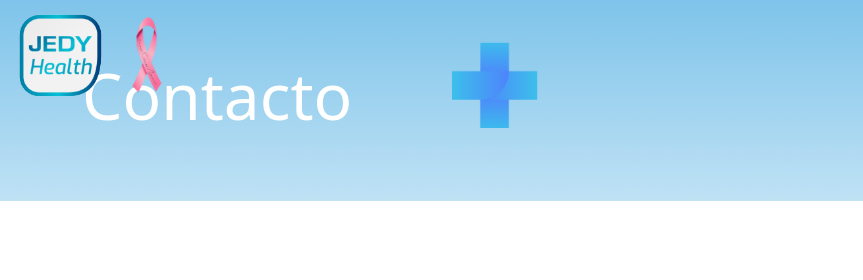
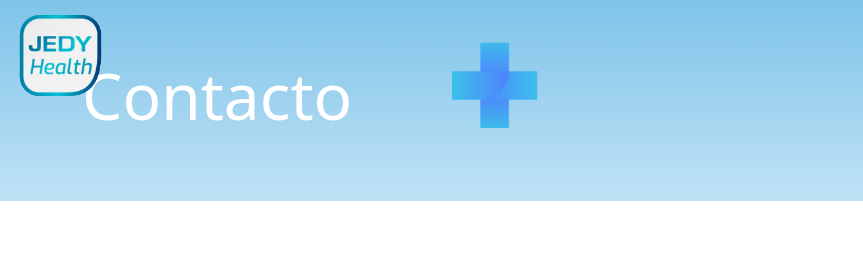
Before and after one commit to JedySystemsCA/Jedy-Website, a plain HTML site: page Contacto.html in a window 1280 px wide. Shown: the top 280 px of the page, 0-863 px from the left. Drawn offline with nearby package versions, Linux system fonts and the light colour scheme.

Commit message:
Remove unused navbar brand image

```diff
--- a/Contacto.html
+++ b/Contacto.html
@@ -23,9 +23,6 @@
     <div class="container-fluid">
       <a class="navbar-brand" href="/index.html">
         <img src="/img/logo_nuevo_jedyhealth-removebg-preview.png" class="custom-size-top-logo" alt="Logotipo de Jedy health">
-      </a>
-      <a class="navbar-brand">
-        <img src="/img/Lazo_del_mes_rosa.png" class="img-fluid" style="height: 80px;" alt="Lazo Mes Rosa Lucha contra el cancer de mama">
       </a>
       <button class="navbar-toggler" type="button" data-bs-toggle="collapse" data-bs-target="#navbarNav" aria-controls="navbarNav" aria-expanded="false" aria-label="Toggle navigation">
         <span class="navbar-toggler-icon"></span>
```
